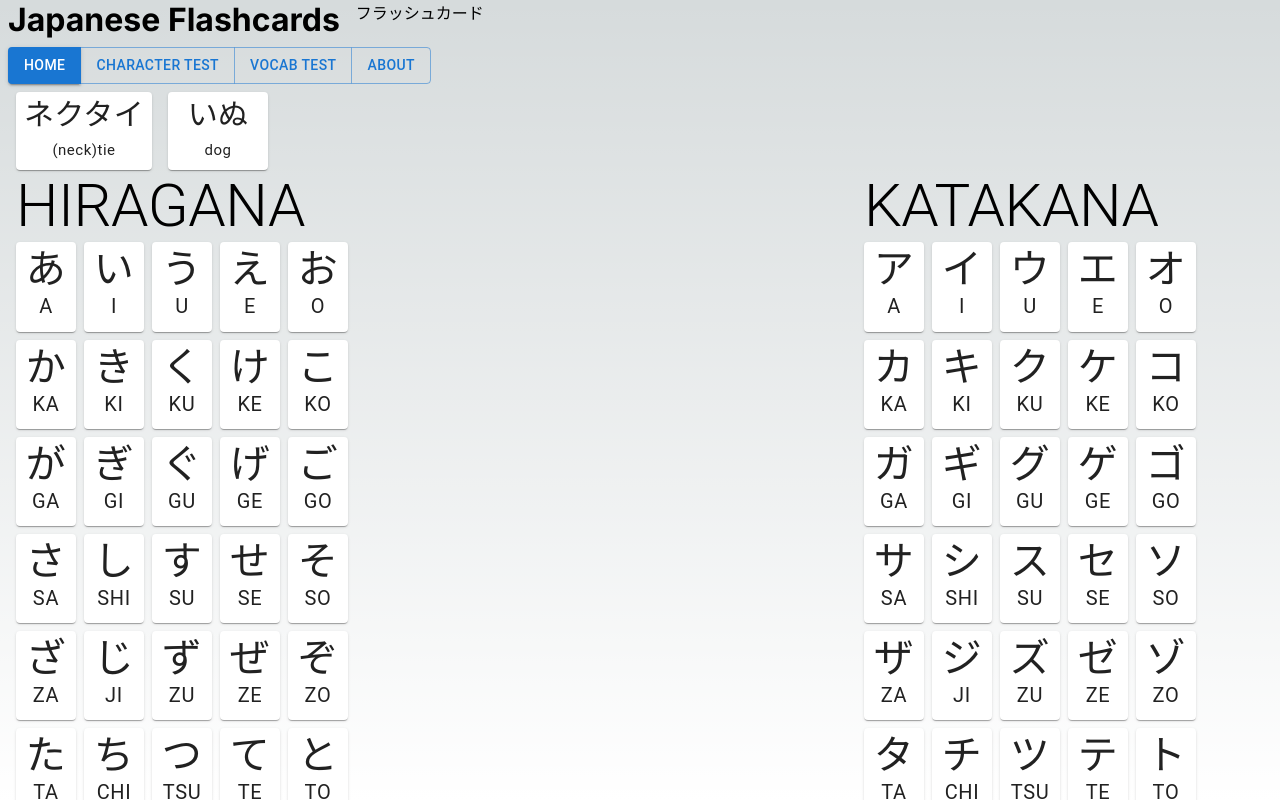
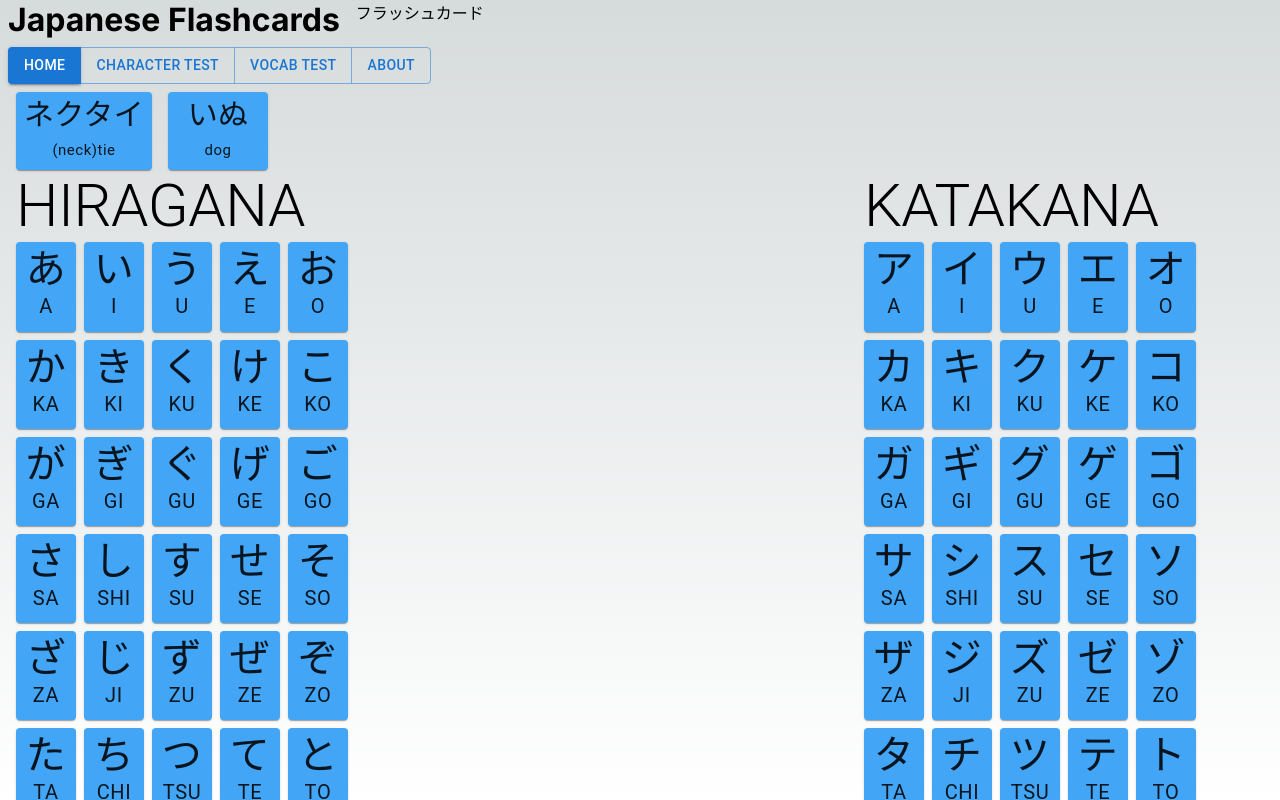
Before and after one commit to dblatcher/japanese-flashcard, a Next.js app: page / in a window 1280 px wide. Built offline with nearby package versions, Linux system fonts and the light colour scheme.

Commit message:
colored cards

```diff
--- a/src/components/SyllableCard.tsx
+++ b/src/components/SyllableCard.tsx
@@ -49,6 +49,7 @@ export const SyllableCard = ({ character, noCaption = false, size = 'normal' }:
             flexDirection: 'column',
             textAlign: 'center',
             boxSizing: 'border-box',
+            backgroundColor: 'primary.light',
         }}>
             <Typography fontSize={fontSize} lineHeight={1}>{character.string}</Typography>
             {!noCaption && (
--- a/src/components/WordCard.tsx
+++ b/src/components/WordCard.tsx
@@ -47,6 +47,7 @@ export const WordCard = ({ word, noCaption = false, size = 'normal', showRomanji
             flexDirection: 'column',
             textAlign: 'center',
             boxSizing: 'border-box',
+            backgroundColor: 'primary.light',
         }}>
             <Typography fontSize={fontSize * 1.5} lineHeight={1}>{word.write()}</Typography>
             {showRomanji &&
--- a/src/components/game/VocabGame.tsx
+++ b/src/components/game/VocabGame.tsx
@@ -82,7 +82,7 @@ export const VocabGame: React.FunctionComponent<Props> = ({ roundsPerGame, showR
         {wordToDisplay &&
             <Box
                 sx={{
-                    minWidth: 300,
+                    minWidth: 500,
                     maxWidth: '100%',
                 }}>
 
```
